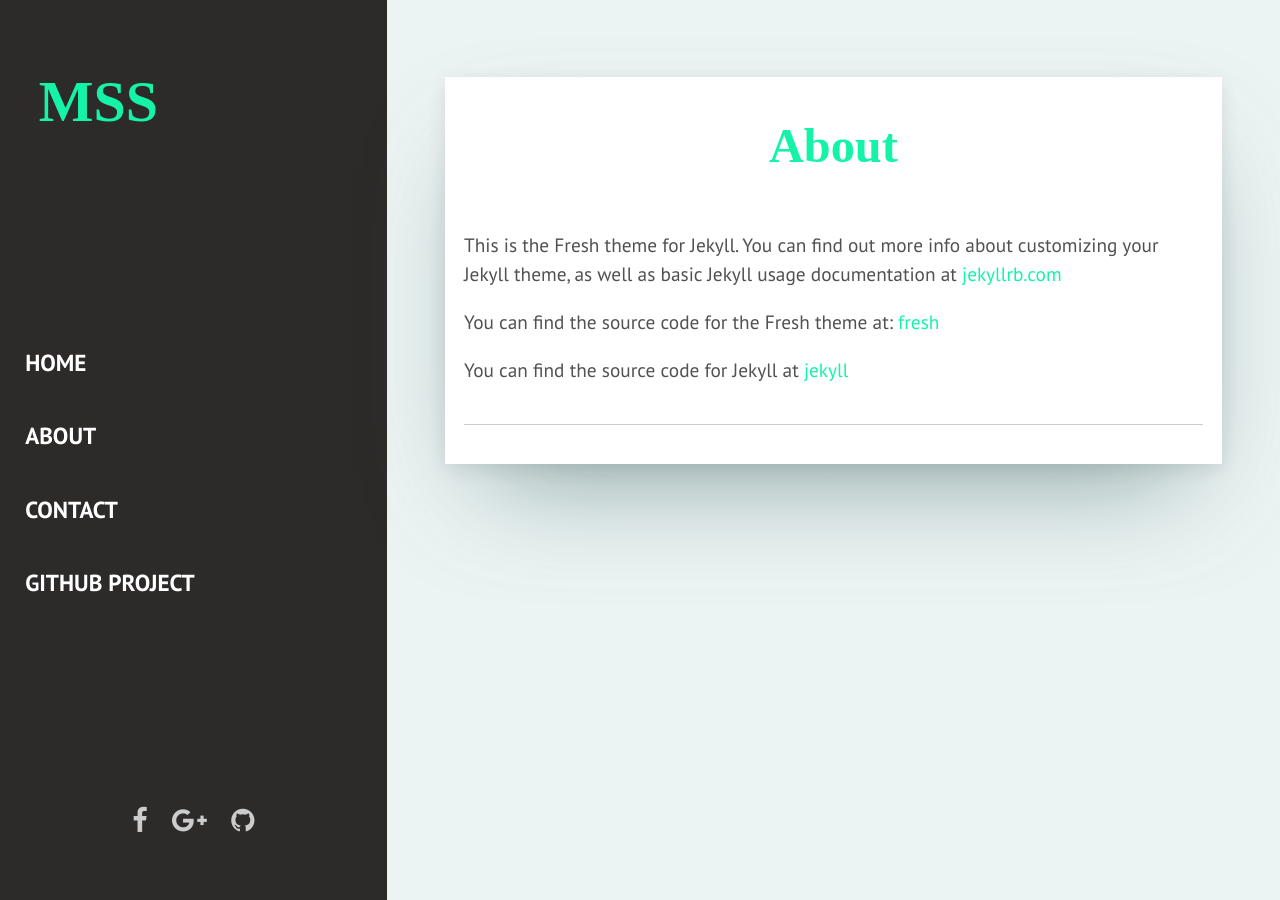
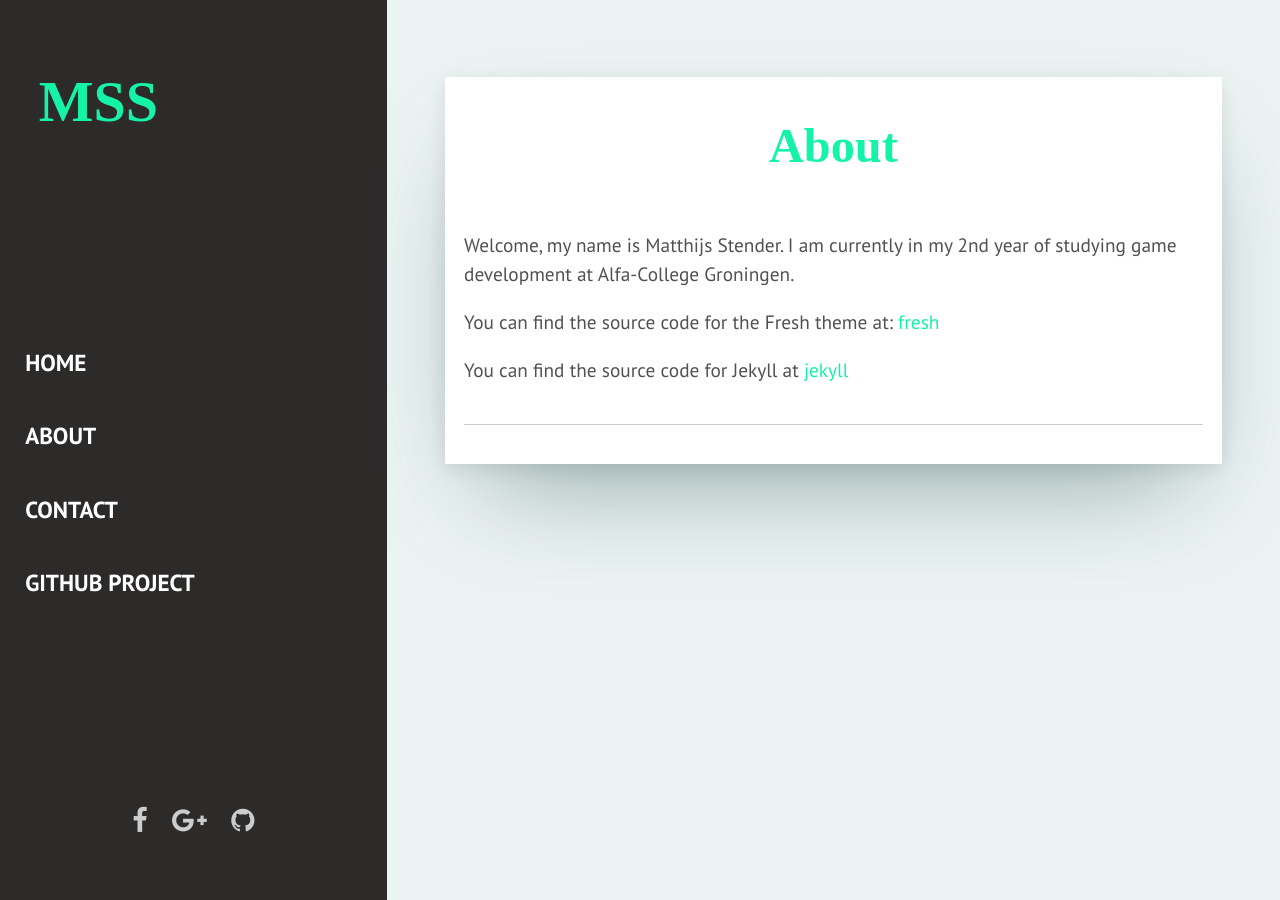
Before and after one commit to matthijsstender/matthijsstender.github.io, a Jekyll site: the page built from _pages/about.html, in a window 1280 px wide. Built offline with Jekyll 4.4.1, drawn with Linux system fonts in a browser that asks for light colours; some web fonts are replaced.

Commit message:
change introduction in about.html

```diff
--- a/_pages/about.html
+++ b/_pages/about.html
@@ -4,7 +4,7 @@ title: About
 permalink: /about/
 ---
 
-This is the Fresh theme for Jekyll. You can find out more info about customizing your Jekyll theme, as well as basic Jekyll usage documentation at <a href="https://jekyllrb.com/">jekyllrb.com</a>
+Welcome, my name is Matthijs Stender. I am currently in my 2nd year of studying game development at Alfa-College Groningen.
 
 You can find the source code for the Fresh theme at: <a href="https://github.com/artemsheludko/fresh">fresh</a>
 
```
